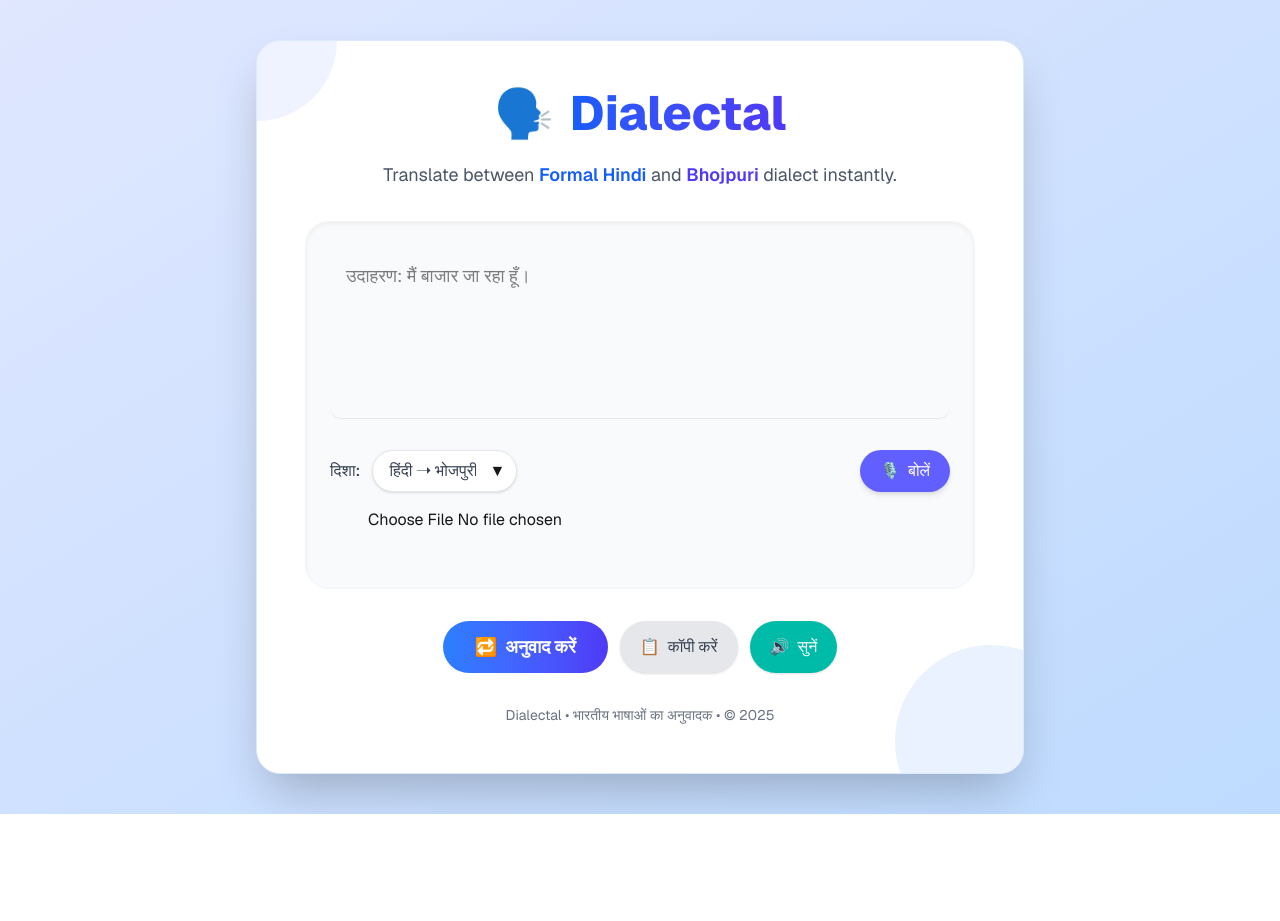
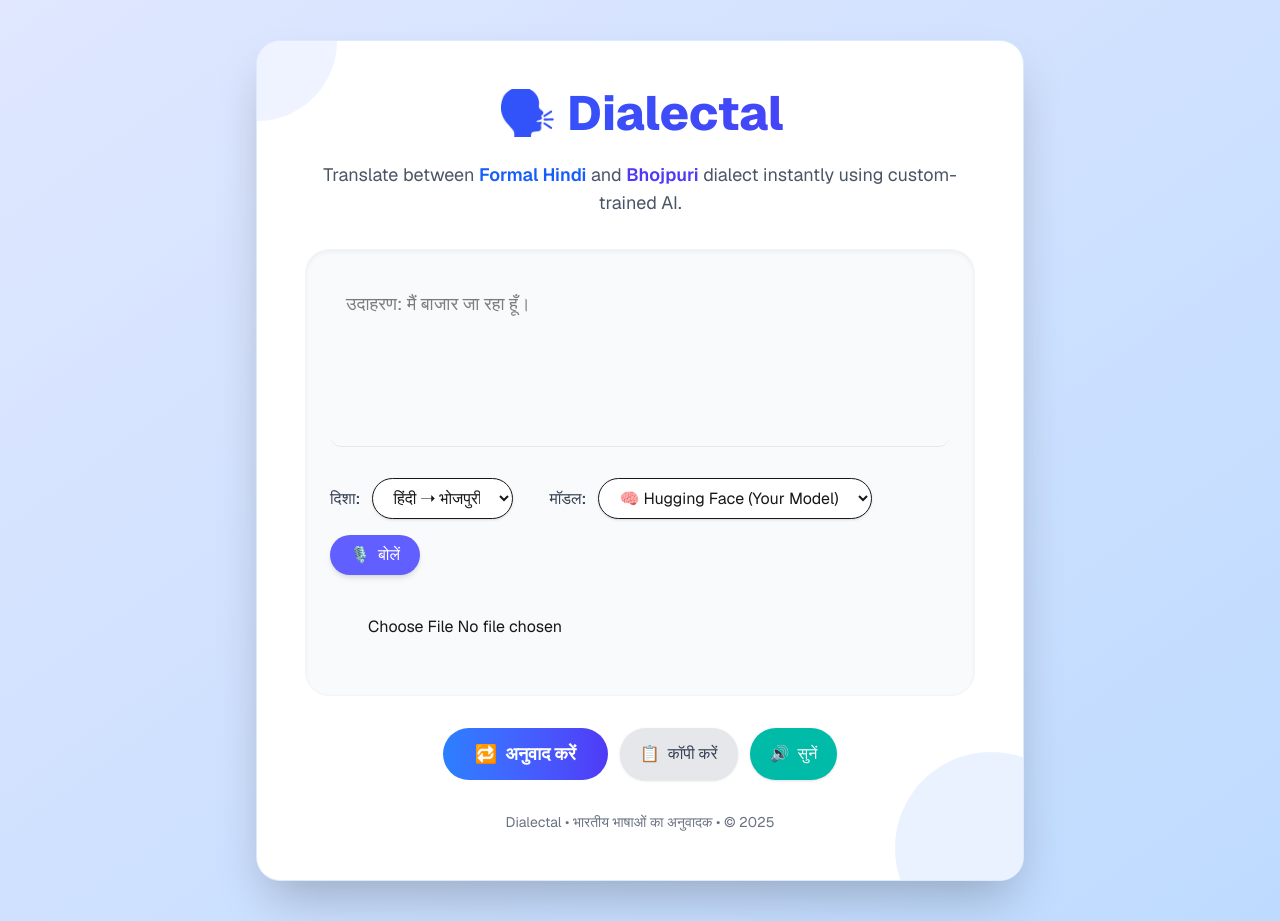
Before and after one commit to Ritesh-Routray/reverie_cohort, a Next.js app: page / in a window 1280 px wide. Before the commit the page ends 814 px from the top, so only its background shows below. Built offline with nearby package versions, Linux system fonts and the light colour scheme.

Commit message:
pre_final

```diff
--- a/app/api/translate/route.js
+++ b/app/api/translate/route.js
@@ -25,6 +25,7 @@ export default function detectPresentTenseType(text) {
     clean.includes("चुका") ||
     clean.includes("चुकी") ||
     clean.includes("चुके")
+
   )
     return "presentPerfect";
 
--- a/app/page.js
+++ b/app/page.js
@@ -1,41 +1,32 @@
 "use client";
 
+import { useRef, useState } from "react";
 import FileUploader from "@/components/FileUploader";
-import { useRef, useState } from "react";
 
 export default function Home() {
   const [input, setInput] = useState("");
   const [translated, setTranslated] = useState("");
   const [direction, setDirection] = useState("hindi");
+  const [engine, setEngine] = useState("huggingface"); // NEW: model source
   const speechRef = useRef(null);
-  const [prompt, setPrompt] = useState("");
-  const [response, setResponse] = useState("");
-  // const [fileTranslation, setFileTranslation] = useState("");
 
-  const handleGeminiTranslate = async () => {
-    try {
-      const res = await fetch("/api/gemini", {
+  const handleTranslate = async () => {;
+
+    const res = await fetch(
+      "https://api-inference.huggingface.co/models/rrgr8/bhojpuri-translator",
+      {
         method: "POST",
         headers: {
+          Authorization: `Bearer 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`,
           "Content-Type": "application/json",
         },
-        body: JSON.stringify({ text: prompt }),
-      });
+        body: JSON.stringify({ inputs:String(input) }),
+      }
+    );
+
     const data = await res.json();
-      setResponse(data.summary);
-    } catch (error) {
-      console.error("Error:", error);
-    }
-  };
-
-  const handleTranslate = async () => {
-    const res = await fetch("/api/translate", {
-      method: "POST",
-      body: JSON.stringify({ text: input, direction }),
-      headers: { "Content-Type": "application/json" },
-    });
-    const data = await res.json();
-    setTranslated(data.translated);
+    const output = data[0]?.generated_text;
+    setTranslated(output || "❌ Translation failed");
   };
 
   const handleCopy = () => {
@@ -60,31 +51,6 @@ export default function Home() {
     recognition.start();
   };
 
-  // const handleFileUpload = (e) => {
-  //   const file = e.target.files[0];
-  //   if (!file || !file.name.endsWith(".txt")) {
-  //     alert("कृपया एक .txt फ़ाइल अपलोड करें");
-  //     return;
-  //   }
-  //   console.log(file)
-  //   const reader = new FileReader();
-  //   reader.onload = async (event) => {
-  //     const fileText = event.target.result;
-
-  //     const res = await fetch("/api/upload", {
-  //       method: "POST",
-  //       headers: { "Content-Type": "application/json" },
-  //       body: JSON.stringify({ text: fileText }),
-  //     });
-
-  //     const data = await res.json();
-  //     setFileTranslation(data.translated);
-  //   };
-
-  //   reader.readAsText(file, "UTF-8");
-  // };
-
-  // console.log(fileTranslation)
   return (
     <main className="min-h-screen bg-gradient-to-br from-indigo-100 to-blue-200 px-4 py-10 sm:px-8 font-sans">
       <div className="max-w-3xl mx-auto bg-white shadow-2xl rounded-3xl p-8 sm:p-12 border border-blue-100 relative overflow-hidden">
@@ -93,52 +59,49 @@ export default function Home() {
         <div className="absolute -bottom-16 -right-16 w-48 h-48 rounded-full bg-blue-100 opacity-60"></div>
 
         <div className="relative z-10">
-          <div className="flex items-center justify-center mb-6">
-            <span className="text-5xl mr-4">🗣️</span>
-            <h1 className="text-5xl font-extrabold bg-gradient-to-r from-blue-600 to-indigo-600 bg-clip-text text-transparent">
-              Dialectal
+          <h1 className="text-5xl font-extrabold text-center text-transparent bg-clip-text bg-gradient-to-r from-blue-600 to-indigo-600 mb-6">
+            🗣️ Dialectal
           </h1>
-          </div>
 
           <p className="text-center text-gray-600 text-lg mb-8 max-w-2xl mx-auto">
             Translate between{" "}
             <span className="font-semibold text-blue-600">Formal Hindi</span>{" "}
             and <span className="font-semibold text-indigo-600">Bhojpuri</span>{" "}
-            dialect instantly.
+            dialect instantly using custom-trained AI.
           </p>
 
           <div className="bg-gray-50 p-6 rounded-3xl shadow-inner mb-8 border border-gray-100">
             <textarea
               value={input}
-              onChange={(e) => {
-                setInput(e.target.value);
-                setPrompt(e.target.value);
-              }}
+              onChange={(e) => setInput(e.target.value)}
               className="w-full border-0 border-b border-gray-200 rounded-xl p-4 text-lg focus:outline-none focus:border-blue-400 transition text-black bg-transparent resize-none"
               rows={5}
-              placeholder={
-                direction === "hindi"
-                  ? "उदाहरण: मैं बाजार जा रहा हूँ।"
-                  : "उदाहरण: हम बजार जा ता हई।"
-              }
+              placeholder="उदाहरण: मैं बाजार जा रहा हूँ।"
             />
 
-            <div className="flex flex-wrap gap-4 justify-between mt-6">
-              <div className="flex items-center">
-                <label className="text-gray-700 font-medium mr-3">दिशा:</label>
-                <div className="relative">
+            <div className="flex flex-wrap justify-between mt-6 gap-4">
+              <div className="flex gap-3 items-center">
+                <label className="text-gray-700 font-medium">दिशा:</label>
                 <select
-                    className="appearance-none bg-white pl-4 pr-10 py-2 rounded-full shadow-sm border border-gray-200 focus:outline-none focus:ring-2 focus:ring-blue-400 text-gray-700 font-medium"
                   value={direction}
                   onChange={(e) => setDirection(e.target.value)}
+                  className="bg-white px-4 py-2 rounded-full border shadow-sm"
                 >
                   <option value="hindi">हिंदी ➝ भोजपुरी</option>
                   <option value="bhojpuri">भोजपुरी ➝ हिंदी</option>
                 </select>
-                  <div className="absolute right-3 top-1/2 transform -translate-y-1/2 pointer-events-none">
-                    ▼
-                  </div>
-                </div>
+
+                <label className="ml-6 text-gray-700 font-medium">मॉडल:</label>
+                <select
+                  value={engine}
+                  onChange={(e) => setEngine(e.target.value)}
+                  className="bg-white px-4 py-2 rounded-full border shadow-sm"
+                >
+                  <option value="huggingface">
+                    🧠 Hugging Face (Your Model)
+                  </option>
+                  <option value="gemini">🔮 Gemini (Fallback)</option>
+                </select>
               </div>
 
               <button
@@ -149,17 +112,16 @@ export default function Home() {
               </button>
             </div>
 
-            {/* 📁 File Upload */}
-            <FileUploader/>
+            {/* File Upload */}
+            <div className="mt-6">
+              <FileUploader />
+            </div>
           </div>
 
           <div className="flex flex-wrap gap-3 justify-center mb-8">
             <button
-              onClick={() => {
-                handleTranslate();
-                handleGeminiTranslate();
-              }}
-              className="cursor-pointer bg-gradient-to-r from-blue-500 to-indigo-600 text-white px-8 py-3 rounded-full hover:shadow-lg transition font-semibold text-lg flex items-center"
+              onClick={handleTranslate}
+              className="bg-gradient-to-r from-blue-500 to-indigo-600 text-white px-8 py-3 rounded-full hover:shadow-lg transition font-semibold text-lg flex items-center"
             >
               <span className="mr-2">🔁</span> अनुवाद करें
             </button>
@@ -177,51 +139,14 @@ export default function Home() {
             </button>
           </div>
 
-          {(translated || response) && (
+          {translated && (
             <div className="mt-8 p-6 bg-gradient-to-r from-blue-50 to-indigo-50 border border-indigo-100 rounded-2xl shadow relative overflow-hidden">
-              <div className="absolute -top-10 -right-10 w-20 h-20 rounded-full bg-indigo-100 opacity-60"></div>
-              <div className="absolute -bottom-8 -left-8 w-16 h-16 rounded-full bg-blue-100 opacity-50"></div>
-
-              <div className="relative z-10">
               <h2 className="text-2xl font-bold text-indigo-700 mb-4 flex items-center">
-                  <span className="text-2xl mr-2">🎉</span> अनुवादित परिणाम
+                <span className="mr-2">🎉</span> अनुवादित परिणाम
               </h2>
-
-                <div className="space-y-4">
-                  {translated && (
-                    <div className="bg-white p-4 rounded-xl shadow-sm">
-                      <div className="text-sm font-medium text-blue-600 mb-2">
-                        API 1
-                      </div>
               <p className="text-lg text-gray-800 whitespace-pre-line">
                 {translated}
               </p>
-                    </div>
-                  )}
-
-                  {response && (
-                    <div className="bg-white p-4 rounded-xl shadow-sm">
-                      <div className="text-sm font-medium text-indigo-600 mb-2">
-                        API 2
-                      </div>
-                      <p className="text-lg text-gray-800 whitespace-pre-line">
-                        {response}
-                      </p>
-                    </div>
-                  )}
-
-                  {/* {fileTranslation && (
-                    <div className="bg-white p-4 rounded-xl shadow-sm">
-                      <div className="text-sm font-medium text-green-600 mb-2">
-                        📁 फ़ाइल अनुवाद
-                      </div>
-                      <p className="text-lg text-gray-800 whitespace-pre-line">
-                        {fileTranslation}
-                      </p>
-                    </div>
-                  )} */}
-                </div>
-              </div>
             </div>
           )}
 
```
Also changed, not shown: 1 other file (tests, documents, lock files or other folders). Lines whose indentation alone changed are shown as unchanged.
